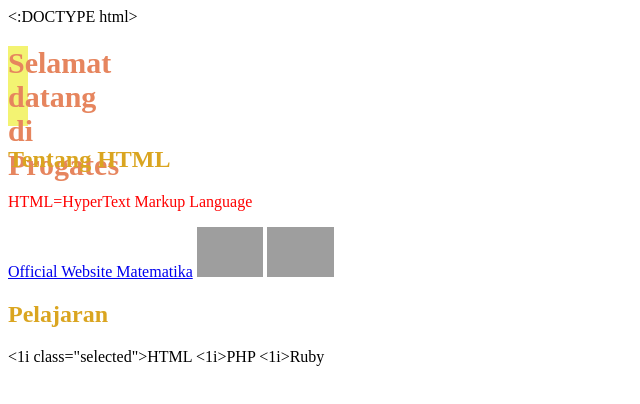
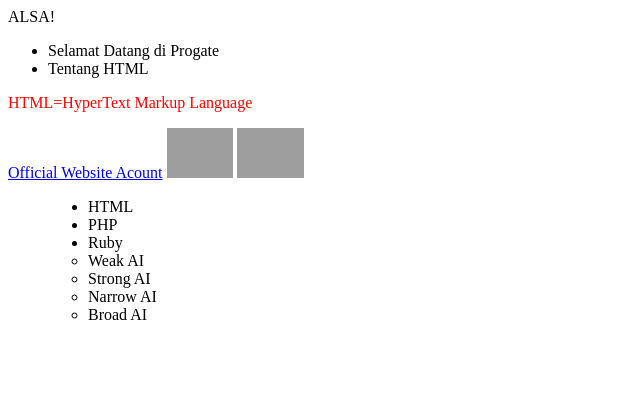
Before and after one commit to almakhansa/pemrograman-komputer-II, a plain HTML site: page index.html in a window 1280 px wide. Shown: the whole page, without its empty margins (0-640 px from the left). Drawn offline with Linux system fonts and the light colour scheme; grey boxes are pictures that could not be loaded.

Commit message:
Update index.html

```diff
--- a/index.html
+++ b/index.html
@@ -1,28 +1,50 @@
-<:DOCTYPE html>
-<html>
-  <head>
-    <meta charset="utf-8">
-    <title>Progate</title>
-    <link rel="stylesheet"href="stylesheet.css">
+<!DOCTYPE html>
+<html lang="en">
+<head>
+    <meta charset="UTF-8">
+    <meta http-equiv="X-UA-Compatible" content="IE=edge">
+    <meta name="viewport" content="width=device-width, initial-scale=1.0">
+    <title>ProgateAlsa</title>
+    <link rel="stylesheet" href="stylesheet.css">
 </head>
 <body>
-   <div class="header"></div>
-   <div class="main"></div>
-   <div class="footer"></div>
-  </body>
+
+    <!-- header konten dimulai -->
+    <div class="header">
+        <div>
+            <div class="header-logo">ALSA!</div>
+            <div class="header-list">
+                <ul>
+                    <li>Selamat Datang di Progate</li>
+                    <li>Tentang HTML</li>
+                </ul>
+                <p>HTML=HyperText Markup Language</p>
+            </div>
+        </div>
+    </div>
+
+    <!-- main konten dimulai -->
+    <div class="main">
+        <a href="https://matematika.uin-malang.ac.id">Official Website Acount</a>
+        <img src="https://progate.com/images/html/beginner/wanko.jpg">
+        <img src="https://progate.com/images/html/beginner/school.jpg">
+        <ul>
+           <ul style="list-style-type:disc;">
+         <li>HTML</li>
+         <li>PHP</li>
+         <li>Ruby</li>
+      </ul>
+      <ul>
+        <li class="selected">Weak AI</li>
+        <li>Strong AI</li>
+        <li>Narrow AI</li>
+        <li>Broad AI</li>
+      </ul>
+    </div>
+    <!-- footer konten dimulai -->
+    <div class="footer">
+
+    </div>
+
+</body>
 </html>
-<h1>Selamat datang di Progates</h1>
-<h2>Tentang HTML</h2>
-<p>HTML=HyperText Markup Language</p>
-<a href="http://matematika.uin-malang.ac.id">Official Website Matematika</a>
-<img src="https://progate.com/images/html/beginner/wanko.jpg">
-<img src="https://progate.com/images/html/beginner/school.jpg">
-
-<h2>Pelajaran</h2>
-
-<u1>
-
-  <1i class="selected">HTML</1i>
-  <1i>PHP</1i>
-  <1i>Ruby</1i>
-</u1>
```
